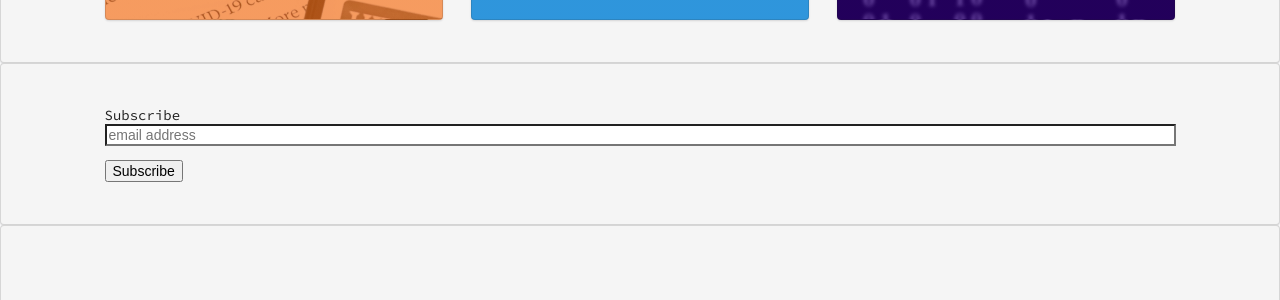
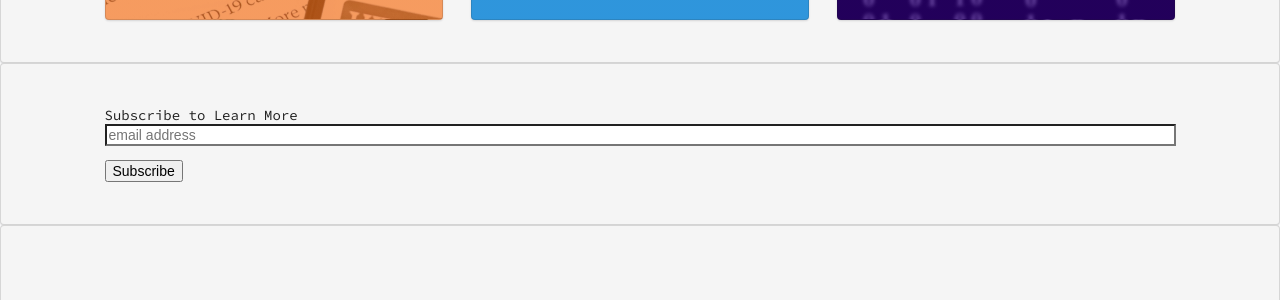
Before and after one commit to responsible-data-summit/responsible-data-summit.github.io, a Jekyll site: the page built from index.html, in a window 1280 px wide. Shown: the part 1754-2054 px from the top of the page. Built offline with Jekyll 4.4.1, drawn with Linux system fonts in a browser that asks for light colours; comment, search, counter and statistics services are not loaded; grey boxes are pictures that could not be loaded.

```diff
--- a/_includes/newsletter_signup.html
+++ b/_includes/newsletter_signup.html
@@ -6,7 +6,7 @@
 <div id="mc_embed_signup">
 <form action="https://oasislabs.us12.list-manage.com/subscribe/post?u=561d013c71b5797371fbe55c4&amp;id=0d55abd315" method="post" id="mc-embedded-subscribe-form" name="mc-embedded-subscribe-form" class="validate" target="_blank" novalidate style="background-color:inherit;">
     <div id="mc_embed_signup_scroll">
-	<label for="mce-EMAIL">Subscribe</label>
+	<label for="mce-EMAIL">Subscribe to Learn More</label>
 	<input type="email" value="" name="EMAIL" class="email" id="mce-EMAIL" placeholder="email address" required style="width: 100%;">
     <!-- real people should not fill this in and expect good things - do not remove this or risk form bot signups-->
 	<div style="position: absolute; left: -5000px;" aria-hidden="true"><input type="text" name="b_561d013c71b5797371fbe55c4_0d55abd315" tabindex="-1" value=""></div>
--- a/pages/technology.html
+++ b/pages/technology.html
@@ -14,7 +14,7 @@
             Responsible Data Technology and Policy in the Real World
         </h1>
         <h3 class="ui header" style="margin-bottom: 0em;">
-            Live session on - <b> July 30 </b>
+            <b> July 30 </b>
         </h3>
     </div>
 
```
